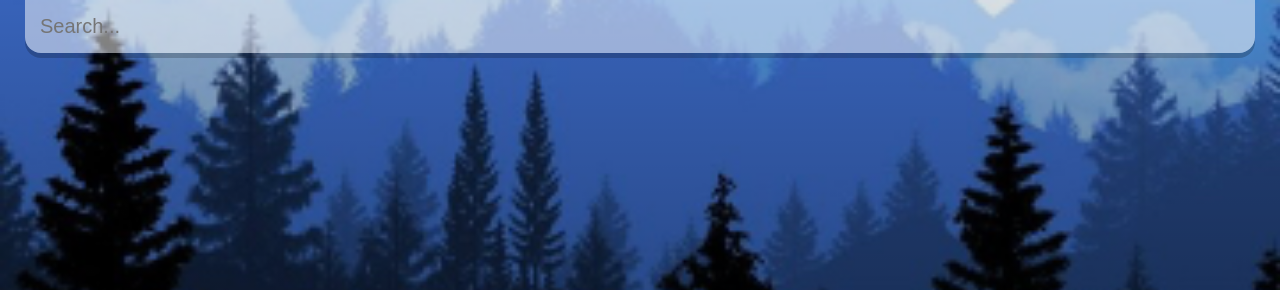
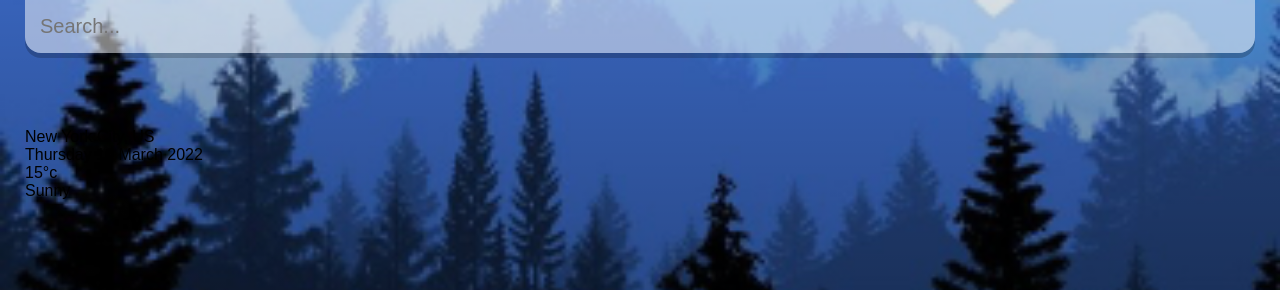
Before and after one commit to AntonPavl96/react-weather-app, a React (Create React App) app: page / in a window 1280 px wide. Shown: the top 290 px of the page. Built offline with nearby package versions, Linux system fonts and the light colour scheme.

Commit message:
added new jsx code

```diff
--- a/src/App.js
+++ b/src/App.js
@@ -6,11 +6,52 @@
 };
 
 const App = () => {
+  const dateBuilder = (d) => {
+    let months = [
+      "January",
+      "February",
+      "March",
+      "April",
+      "May",
+      "June",
+      "July",
+      "August",
+      "September",
+      "October",
+      "November",
+      "December",
+    ];
+    let days = [
+      "Sunday",
+      "Monday",
+      "Tuesday",
+      "Wednesday",
+      "Thursday",
+      "Friday",
+      "Saturday",
+    ];
+
+    let day = days[d.getDay()];
+    let date = d.getDate();
+    let month = months[d.getMonth()];
+    let year = d.getFullYear();
+
+    return `${day} ${date} ${month} ${year}`;
+  };
+
   return (
     <div className="app">
       <main>
         <div className="search-box">
           <input type="text" className="search-bar" placeholder="Search..." />
+        </div>
+        <div className="location-box">
+          <div className="location">New York City, US</div>
+          <div className="date">{dateBuilder(new Date())}</div>
+        </div>
+        <div className="weather-box">
+          <div className="temp">15°c</div>
+          <div className="weather">Sunny</div>
         </div>
       </main>
     </div>
```
